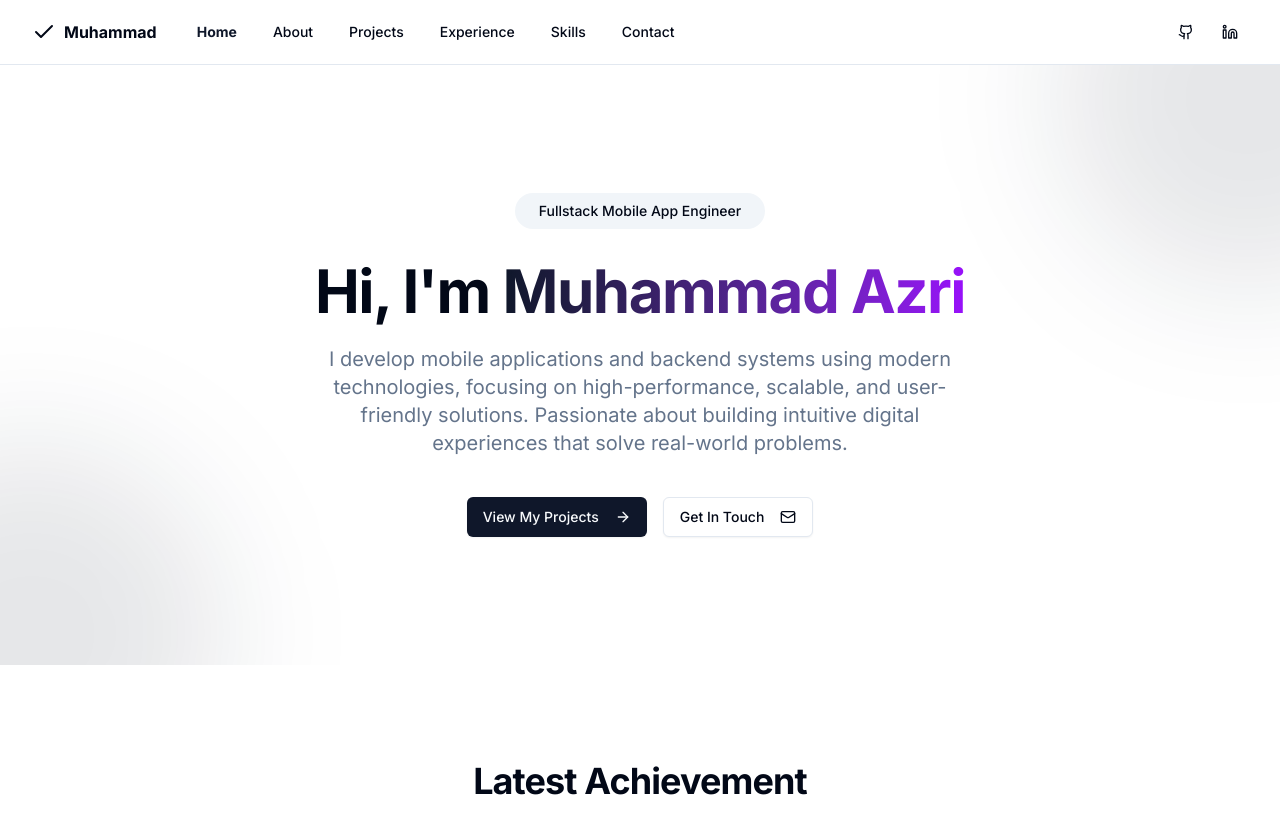
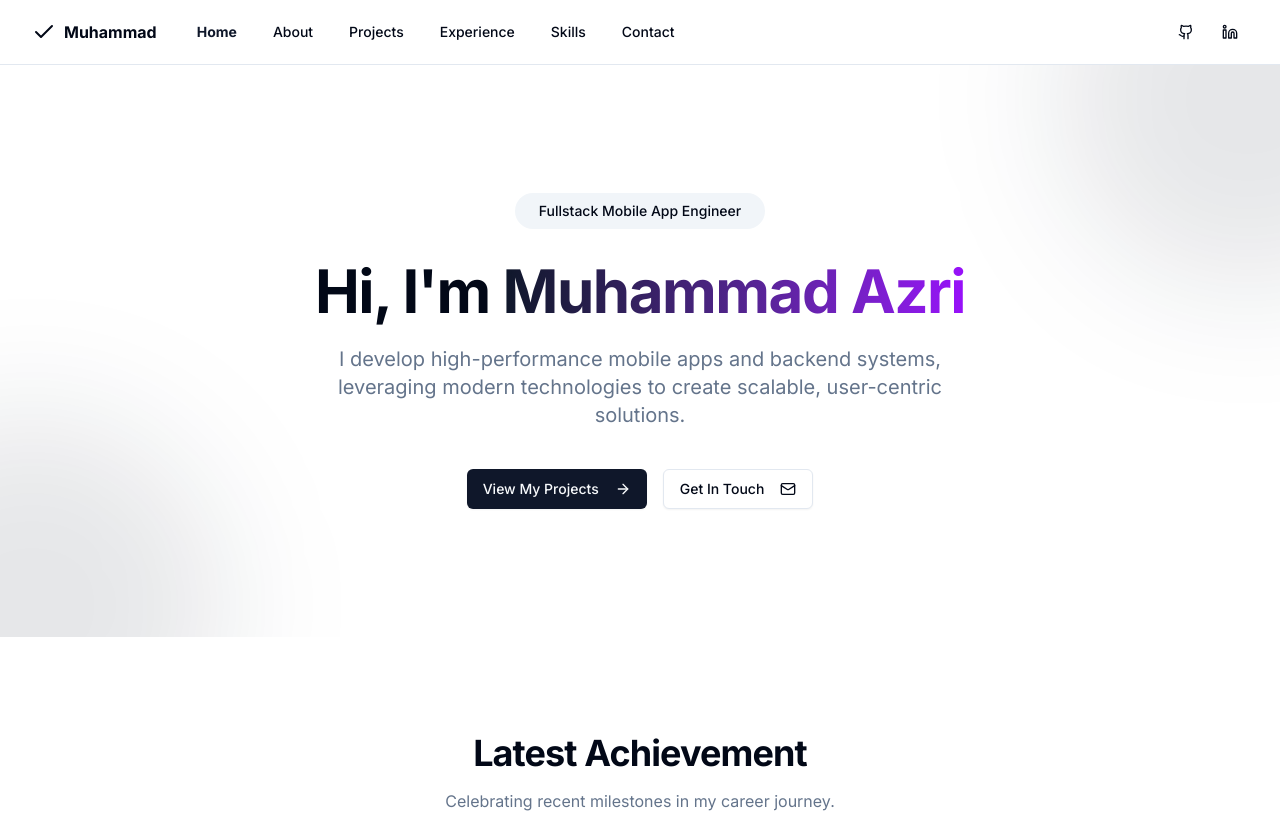
Before and after one commit to muhAzri/azri-portfolio, a Next.js app: page / in a window 1280 px wide. Shown: the top 813 px of the page. Built offline with nearby package versions, Linux system fonts and the light colour scheme.

Commit message:
give better hook

```diff
--- a/src/components/home/hero.tsx
+++ b/src/components/home/hero.tsx
@@ -47,12 +47,11 @@ export function Hero() {
             initial={{ y: 10 }}
             animate={{ y: 0 }}
             transition={{ duration: 0.5, ease: "easeOut", delay: 0.2 }}
-            className="mb-10 max-w-2xl text-lg text-muted-foreground md:text-xl opacity-100"
+            className="mb-10 max-w-2xl text-lg text-muted-foreground md:text-xl"
           >
-            I develop mobile applications and backend systems using modern
-            technologies, focusing on high-performance, scalable, and
-            user-friendly solutions. Passionate about building intuitive digital
-            experiences that solve real-world problems.
+            I develop high-performance mobile apps and backend systems,
+            leveraging modern technologies to create scalable, user-centric
+            solutions.
           </m.p>
 
           {/* CTA Buttons (no animation for instant interactivity) */}
```
